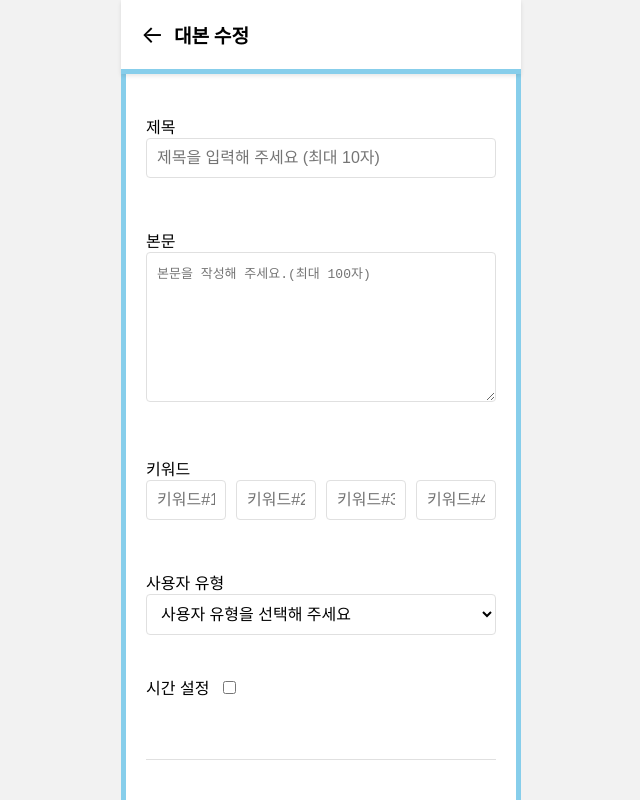
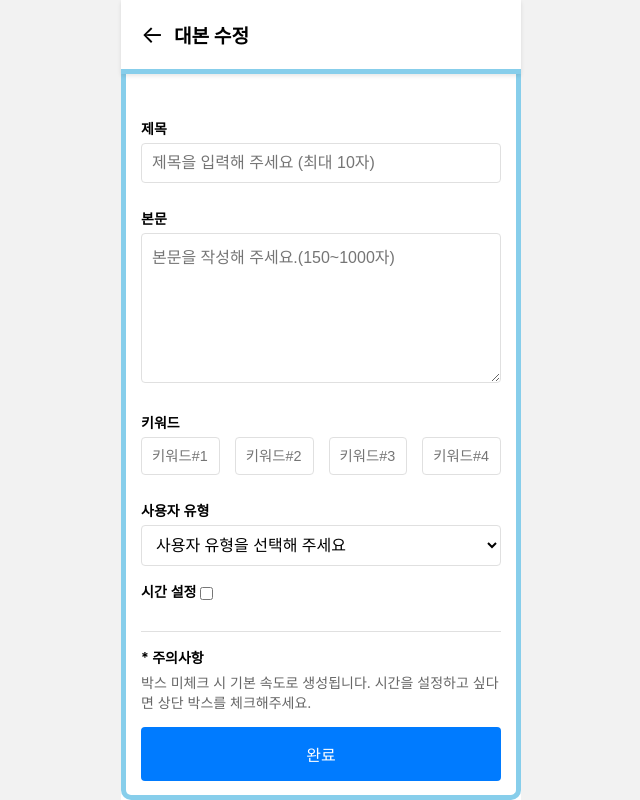
Before and after one commit to dmp100/FE-Whalewhale, a React (Create React App) app: page /help-with-speech in a window 1280 px wide. Shown: the top 800 px of the page, without its empty margins (319-959 px from the left). Built offline with nearby package versions, Linux system fonts and the light colour scheme; a web font is replaced by a local one.

Commit message:
0730 - HelpWithSpeechPage Fix
1) textarea간의 간격 축소
2) 폰트 1번기능과 비슷하게 적용

```diff
--- a/src/screen/HelpWithSpeechPage/index.js
+++ b/src/screen/HelpWithSpeechPage/index.js
@@ -78,7 +78,7 @@ const HelpWithSpeechPage = () => {
           <div className="he-input-group">
             <label className="he-label">본문</label>
             <textarea
-              placeholder="본문을 작성해 주세요.(최대 100자)"
+              placeholder="본문을 작성해 주세요.(150~1000자)"
               className="he-textarea"
               value={content}
               onChange={(e) => setContent(e.target.value)}
--- a/src/screen/HelpWithSpeechPage/style.css
+++ b/src/screen/HelpWithSpeechPage/style.css
@@ -43,29 +43,22 @@
   align-items: center;
   justify-content: center;
   height: 100%;
-  gap: 20px;
-  padding: 20px;
+  gap: 15px; /* 간격을 줄임 */
+  padding: 15px; /* 간격을 줄임 */
 }
 
 .he-input-group {
   width: 100%;
-  margin-bottom: 20px;
+  margin-bottom: 0px; /* 간격을 줄임 */
   text-align: left;
 }
 
-.he-time-checkbox-group {
-  display: flex;
-  align-items: center;
-  gap: 10px;
-}
-
-
 .he-label {
-  margin-bottom: 0; /* label의 하단 여백 제거 */
-}
-
-.he-speech-checkbox {
-  margin-top: 3px; /* checkbox의 상단 여백 제거 */
+  display: block;
+  margin-bottom: 5px;
+  font-weight: bold;
+  font-size: 0.875em;
+  font-family: '맑은 고딕', sans-serif; /* 폰트 설정 */
 }
 
 .he-input[type="text"],
@@ -80,6 +73,7 @@
   border-radius: 4px;
   box-sizing: border-box;
   background-color: #ffffff;
+  font-family: '맑은 고딕', sans-serif; /* 폰트 설정 */
 }
 
 .he-textarea {
@@ -91,11 +85,29 @@
   justify-content: space-between;
   width: 100%;
   max-width: 400px;
-  gap: 10px; /* 키워드 입력 필드 사이의 간격 추가 */
+  gap: 15px; /* 키워드 입력 필드 사이의 간격 줄임 */
 }
 
 .he-keyword-container .he-input {
   flex: 1;
+  font-size: 0.9em; /* 폰트 크기 조절 */
+  font-family: '맑은 고딕', sans-serif; /* 폰트 설정 */
+}
+
+.he-time-checkbox-group {
+  display: flex;
+  align-items: center;
+  margin-bottom: 10px;
+}
+
+.he-speech-checkbox {
+  margin-right: 5px;
+}
+
+.he-time-label {
+  margin-left: 0;
+  transform: translateY(1px);
+  font-family: '맑은 고딕', sans-serif; /* 폰트 설정 */
 }
 
 .he-time-inputs {
@@ -104,6 +116,7 @@
   justify-content: center;
   gap: 5px;
   margin-top: 10px;
+  font-family: '맑은 고딕', sans-serif; /* 폰트 설정 */
 }
 
 .he-time-input {
@@ -122,11 +135,11 @@
   width: 100%;
   border: none;
   border-top: 1px solid #e0e0e0;
-  margin: 20px 0;
+  margin: 0px 0; /* 간격을 줄임 */
 }
 
 .he-notice-container {
-  margin-bottom: 20px;
+  margin-bottom: 0px; /* 간격을 줄임 */
 }
 
 .he-notice-title {
@@ -150,7 +163,6 @@
   border: none;
   border-radius: 4px;
   text-align: center;
-  max-width: 400px;
 }
 
 .he-select {
@@ -161,6 +173,7 @@
   border-radius: 4px;
   box-sizing: border-box;
   background-color: #ffffff;
+  font-family: '맑은 고딕', sans-serif; /* 폰트 설정 */
 }
 
 @media (max-width: 600px) {
```
